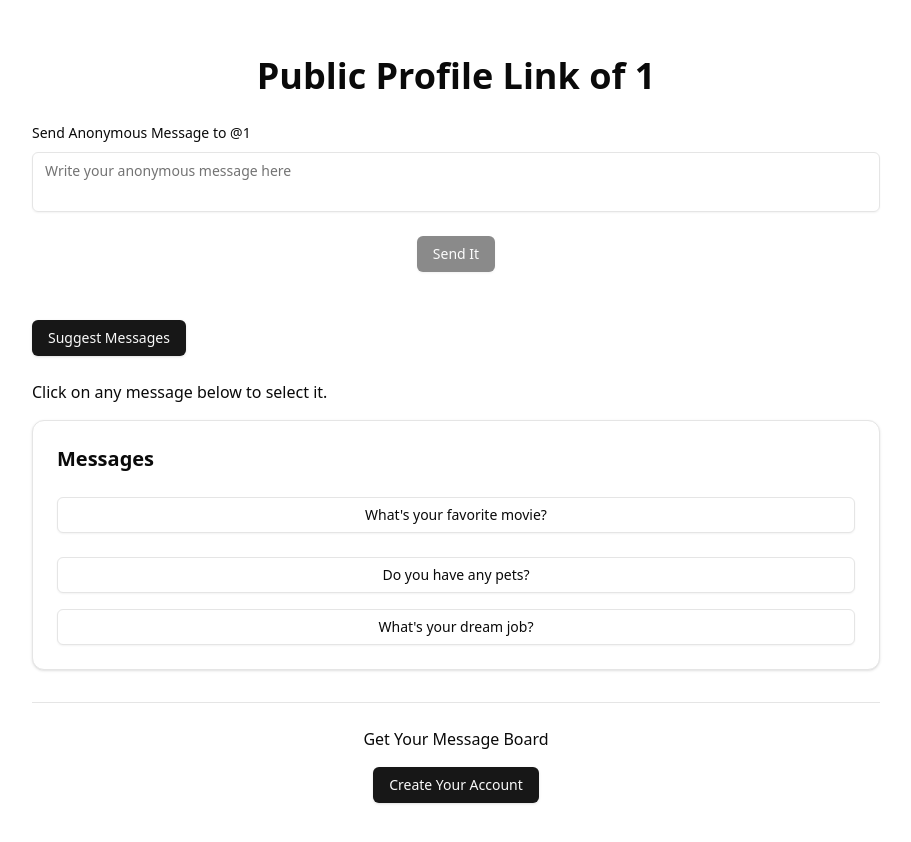
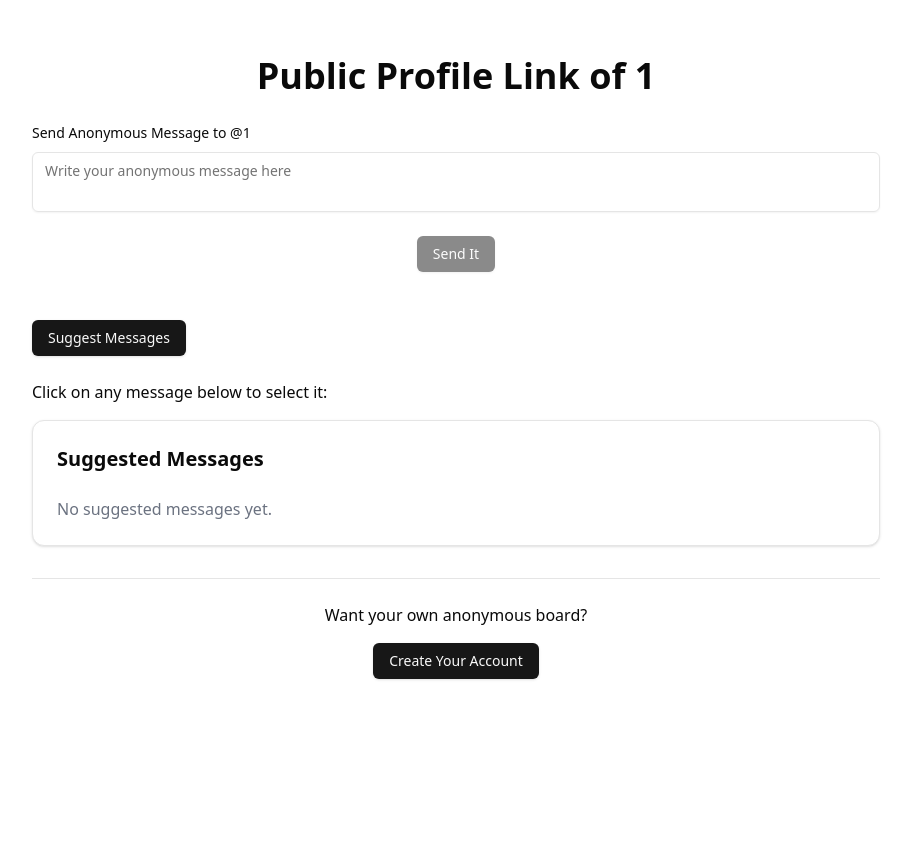
Before and after one commit to Anujsinghdevx/ShadowTalk, a Next.js app: page /feedback/1 in a window 1280 px wide. Shown: the top 842 px of the page, without its empty margins (184-1095 px from the left). After the commit the page ends 800 px from the top, so only its background shows below. Built offline with nearby package versions, Linux system fonts and the light colour scheme.

Commit message:
Refactor SendMessage component to improve suggested messages handling and enhance user feedback

```diff
--- a/src/app/feedback/[username]/page.tsx
+++ b/src/app/feedback/[username]/page.tsx
@@ -8,7 +8,6 @@ import { Loader2 } from 'lucide-react';
 import { Button } from '@/components/ui/button';
 import { Separator } from '@/components/ui/separator';
 import { CardHeader, CardContent, Card } from '@/components/ui/card';
-import { useCompletion } from 'ai/react';
 import {
   Form,
   FormControl,
@@ -25,30 +24,11 @@ import Link from 'next/link';
 import { useParams } from 'next/navigation';
 import { messageSchema } from '@/schemas/messageSchema';
 
-const specialChar = '||';
-
-const parseStringMessages = (messageString: string): string[] => {
-  return messageString.split(specialChar);
-};
-
-const initialMessageString =
-  "What's your favorite movie?||Do you have any pets?||What's your dream job?";
-
 export default function SendMessage() {
   const params = useParams<{ username: string }>();
-  const username = params?.username || 'guest'; // Fallback in case username is null
+  const username = params?.username || 'guest';
 
   const { toast } = UseToast();
-
-  const {
-    complete,
-    completion,
-    isLoading: isSuggestLoading,
-    error,
-  } = useCompletion({
-    api: '/api/suggest-messages',
-    initialCompletion: initialMessageString,
-  });
 
   const form = useForm<z.infer<typeof messageSchema>>({
     resolver: zodResolver(messageSchema),
@@ -58,12 +38,14 @@ export default function SendMessage() {
   });
 
   const messageContent = form.watch('content');
+  const [isLoading, setIsLoading] = useState(false);
+  const [isSuggestLoading, setIsSuggestLoading] = useState(false);
+  const [suggestedMessages, setSuggestedMessages] = useState<string[]>([]);
+  const [suggestError, setSuggestError] = useState<string | null>(null);
 
   const handleMessageClick = (message: string) => {
     form.setValue('content', message);
   };
-
-  const [isLoading, setIsLoading] = useState(false);
 
   const onSubmit = async (data: z.infer<typeof messageSchema>) => {
     setIsLoading(true);
@@ -74,19 +56,17 @@ export default function SendMessage() {
       });
 
       toast({
-        title: 'Success',
+        title: '✅ Success',
         description: response.data.message,
-        variant: 'default',
       });
 
       form.reset({ content: '' });
     } catch (error) {
       const axiosError = error as AxiosError<ApiResponse>;
       toast({
-        title: '',
-        description:
-          axiosError.response?.data?.message || 'Failed to send message',
-        variant: 'default',
+        title: '❌ Error',
+        description: axiosError.response?.data?.message || 'Failed to send message',
+        variant: 'destructive',
       });
     } finally {
       setIsLoading(false);
@@ -94,19 +74,27 @@ export default function SendMessage() {
   };
 
   const fetchSuggestedMessages = async () => {
+    setIsSuggestLoading(true);
+    setSuggestError(null);
     try {
-      await complete('');
+      const res = await axios.post('/api/suggest-messages');
+      const raw = res.data.questions || '';
+      const parsed = raw.split('||').map((q: string) => q.trim());
+      setSuggestedMessages(parsed);
     } catch (error) {
-      console.error('Error fetching messages:', error);
+      console.error('Error fetching suggestions:', error);
+      setSuggestError('Failed to fetch suggested messages.');
+    } finally {
+      setIsSuggestLoading(false);
     }
   };
 
   return (
-    <>
     <div className="container mx-auto my-8 p-6 bg-white rounded max-w-4xl">
       <h1 className="text-4xl font-bold mb-6 text-center">
         Public Profile Link of {username}
       </h1>
+
       <Form {...form}>
         <form onSubmit={form.handleSubmit(onSubmit)} className="space-y-6">
           <FormField
@@ -148,40 +136,50 @@ export default function SendMessage() {
             className="my-4"
             disabled={isSuggestLoading}
           >
-            Suggest Messages
+            {isSuggestLoading ? (
+              <>
+                <Loader2 className="mr-2 h-4 w-4 animate-spin" />
+                Fetching Suggestions...
+              </>
+            ) : (
+              'Suggest Messages'
+            )}
           </Button>
-          <p>Click on any message below to select it.</p>
+          <p>Click on any message below to select it:</p>
         </div>
+
         <Card>
           <CardHeader>
-            <h3 className="text-xl font-semibold">Messages</h3>
+            <h3 className="text-xl font-semibold">Suggested Messages</h3>
           </CardHeader>
           <CardContent className="flex flex-col space-y-4">
-            {error ? (
-              <p className="text-red-500">{error.message}</p>
-            ) : (
-              parseStringMessages(completion || '').map((message, index) => (
+            {suggestError ? (
+              <p className="text-red-500">{suggestError}</p>
+            ) : suggestedMessages.length > 0 ? (
+              suggestedMessages.map((message, index) => (
                 <Button
                   key={index}
                   variant="outline"
-                  className="mb-2"
+                  className="mb-2 text-left"
                   onClick={() => handleMessageClick(message)}
                 >
                   {message}
                 </Button>
               ))
+            ) : (
+              <p className="text-gray-500">No suggested messages yet.</p>
             )}
           </CardContent>
         </Card>
       </div>
+
       <Separator className="my-6" />
       <div className="text-center">
-        <div className="mb-4">Get Your Message Board</div>
-        <Link href={'/sign-up'}>
+        <p className="mb-4">Want your own anonymous board?</p>
+        <Link href="/sign-up">
           <Button>Create Your Account</Button>
         </Link>
       </div>
     </div>
-    </>
   );
 }
```
